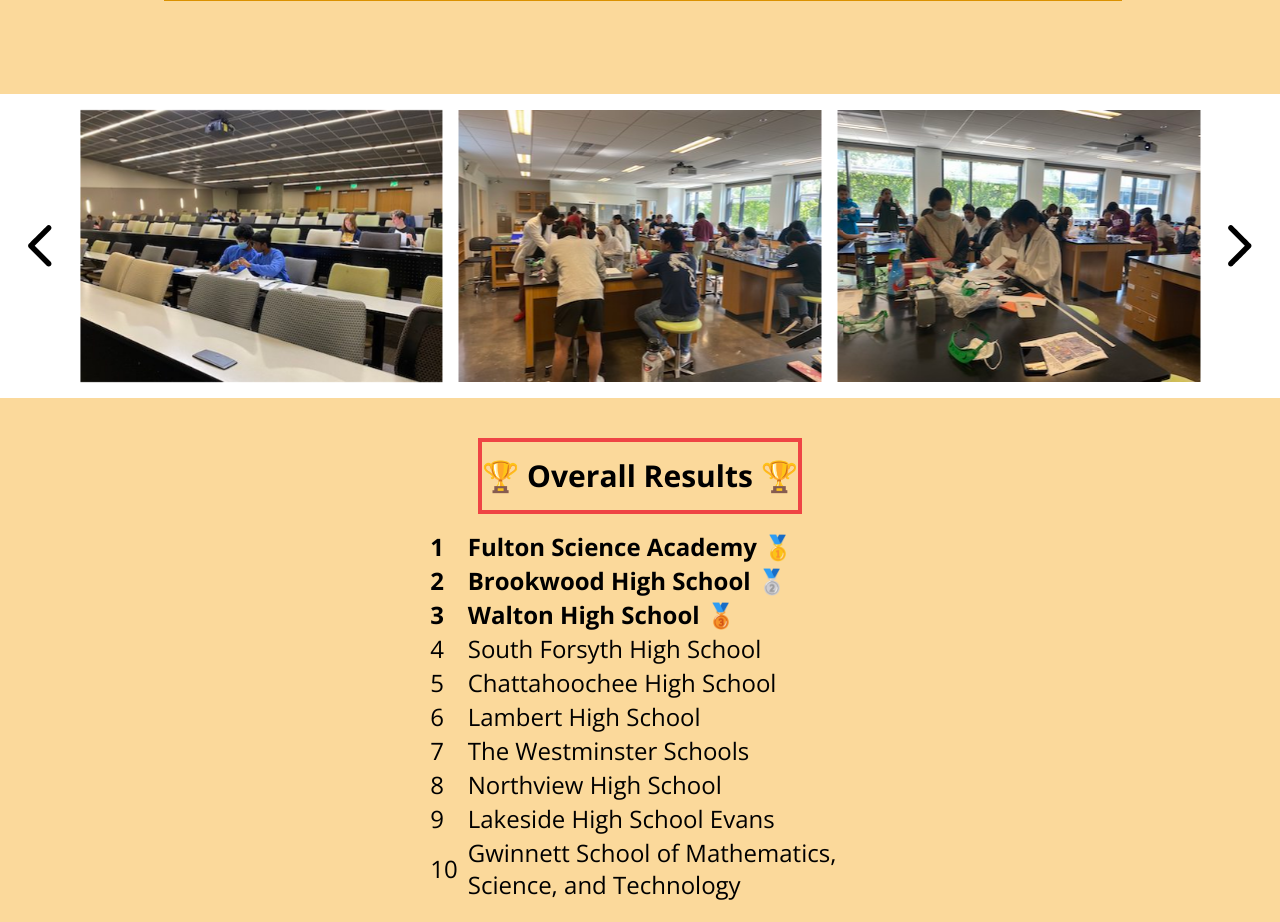
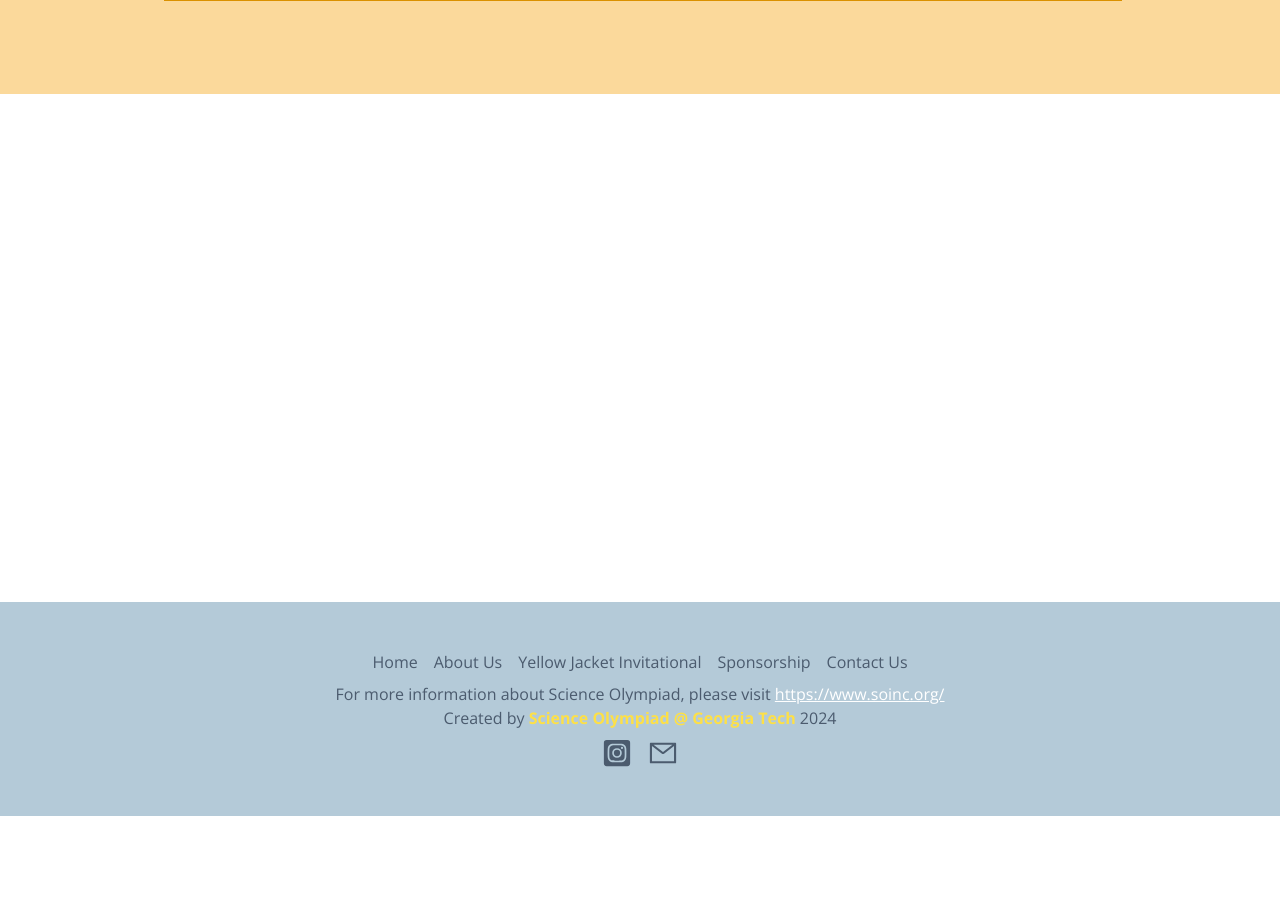
Before and after one commit to scioly-gatech/website, a Next.js app: page /pastTournaments/YJI2024 in a window 1280 px wide. Shown: the part 290-1212 px from the top of the page. After the commit the page ends 1106 px from the top, so only its background shows below. Built offline with nearby package versions, Linux system fonts and the light colour scheme.

Commit message:
Removed unfinished content from YJI 2024 page

```diff
--- a/src/app/pastTournaments/YJI2024/page.tsx
+++ b/src/app/pastTournaments/YJI2024/page.tsx
@@ -42,15 +42,15 @@ const eventResults = eventResults2023
       </h1>
 
 
-    <AnimatePresence>
+    {/* <AnimatePresence>
     <motion.div
             initial={{opacity:0.5}}
             animate={{opacity:1}}
             transition={{duration:1}}
-        >
+        > */}
 
       {/* For small screens*/}
-    <div id="carouselSmall" className="flex lg:hidden flex-row justify-center">
+    {/* <div id="carouselSmall" className="flex lg:hidden flex-row justify-center">
 
         <EmblaCarousel numOfShownElements={1}
                       maxElementWidth={467}
@@ -68,10 +68,10 @@ const eventResults = eventResults2023
                                     />
                         }
                       })}/>
-      </div>
+      </div> */}
 
       {/* For large screens*/}
-      <div id="carouselLarge" className="hidden lg:flex flex-row justify-center">
+      {/* <div id="carouselLarge" className="hidden lg:flex flex-row justify-center">
         <EmblaCarousel numOfShownElements={3}
                       maxElementWidth={467}
                       options={{ dragFree: true, loop: true, watchDrag: () => false, startIndex: 1 }} // Start 1 instead since the start position in Embla seems to be based on the middle element
@@ -91,9 +91,9 @@ const eventResults = eventResults2023
       </div>
 
     </motion.div>
-    </AnimatePresence>
+    </AnimatePresence> */}
 
-      <div id="overallResults" className="bg-lightOrange dark:bg-black dark:text-white flex flex-col items-center py-10 sm:text-sm lg:text-2xl">
+      {/* <div id="overallResults" className="bg-lightOrange dark:bg-black dark:text-white flex flex-col items-center py-10 sm:text-sm lg:text-2xl">
         <h2 className="border-4 border-red-500 text-center sm:text-lg lg:text-3xl font-bold py-4">
         🏆 Overall Results 🏆
         </h2>
@@ -136,7 +136,7 @@ const eventResults = eventResults2023
             })}
             </tbody>
         </table>
-      </div>
+      </div> */}
     </div>
     </>
   )
```
